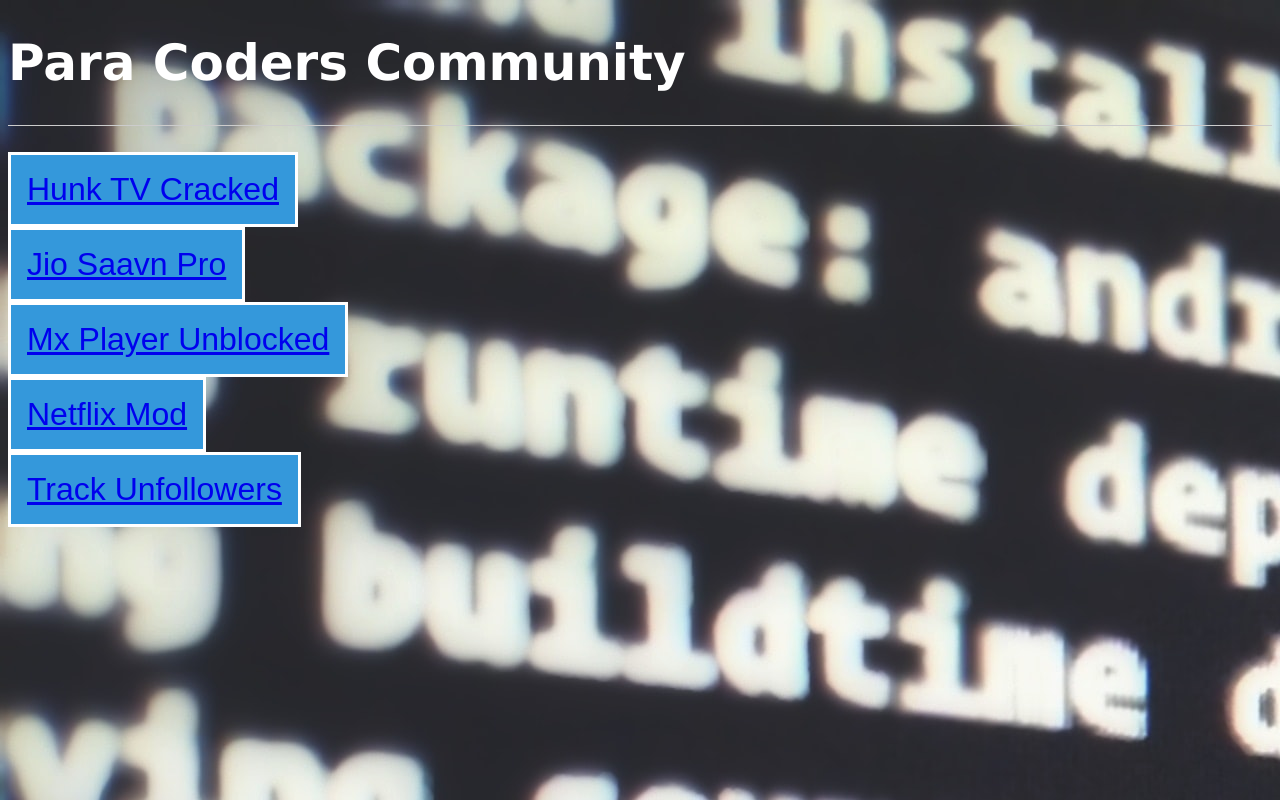
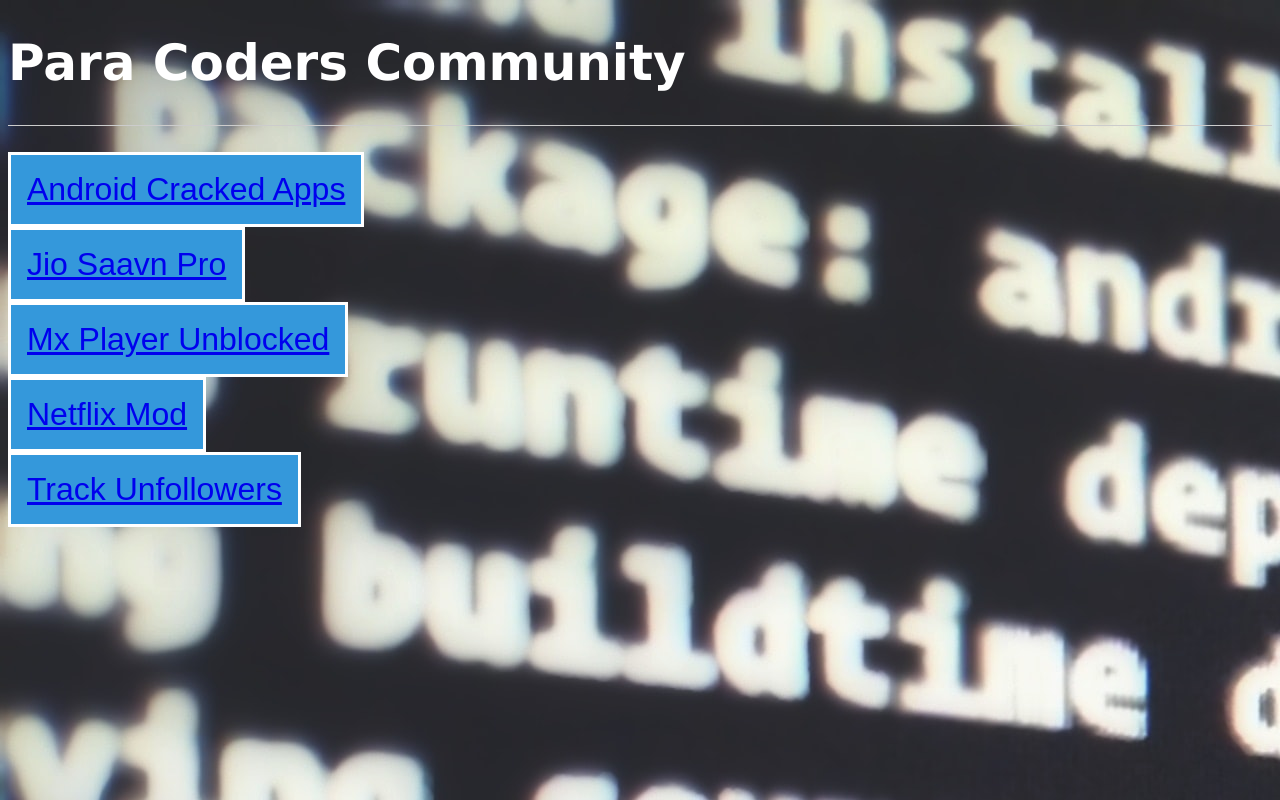
Before and after one commit to paracoders1/paracoders1.github.io, a plain HTML site: page index.html in a window 1280 px wide. Drawn offline with Linux system fonts and the light colour scheme.

Commit message:
Update index.html

```diff
--- a/index.html
+++ b/index.html
@@ -16,7 +16,7 @@
 <hr />
 <div id="menu">
   <ul>
-    <div class="dropdown1"><button class="dropbtn1"><a class="f" href="https://drive.google.com/open?id=13Hbfh8PSJVPF2iNTinyFesaBUkYL4qTq">Hunk TV Cracked</a></button></div>
+    <div class="dropdown1"><button class="dropbtn1"><a class="f" href="https://drive.google.com/open?id=13Hbfh8PSJVPF2iNTinyFesaBUkYL4qTq">Android Cracked Apps</a></button></div>
   </ul>
   <ul>
     <div class="dropdown2"><button class="dropbtn2"><a class="f" href="https://drive.google.com/open?id=1J-6nI5WIjwM57CaMeVOAxgdtN5CgV8Xl">Jio Saavn Pro</a></button></div>
```
